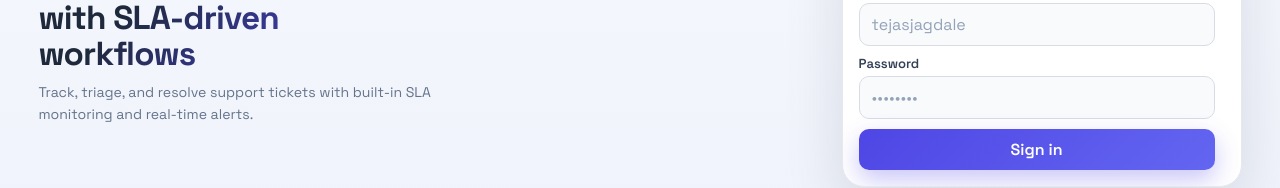
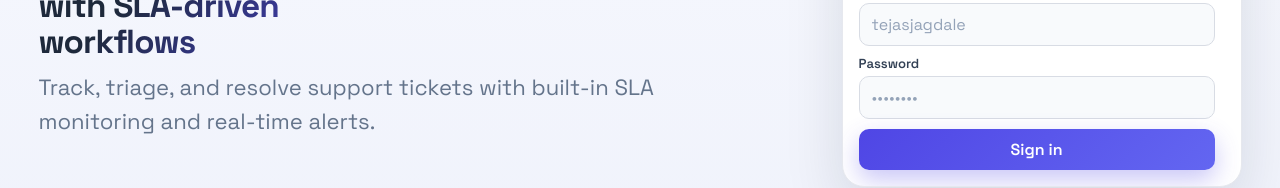
Before and after one commit to assetcues26/slafrontend, a Next.js app in the folder apps/web/: page / in a window 1280 px wide. Shown: the part 446-634 px from the top of the page. Built offline with nearby package versions, Linux system fonts and the light colour scheme; no server answers.

Commit message:
Fix hero subtext size on short viewports where a media query was shrinking it back.

```diff
--- a/apps/web/src/app/globals.css
+++ b/apps/web/src/app/globals.css
@@ -1993,7 +1993,7 @@ a {
   }
 
   .landing-lead {
-    font-size: 0.88rem;
+    font-size: 1.38rem;
   }
 
   .auth-primary,
```
